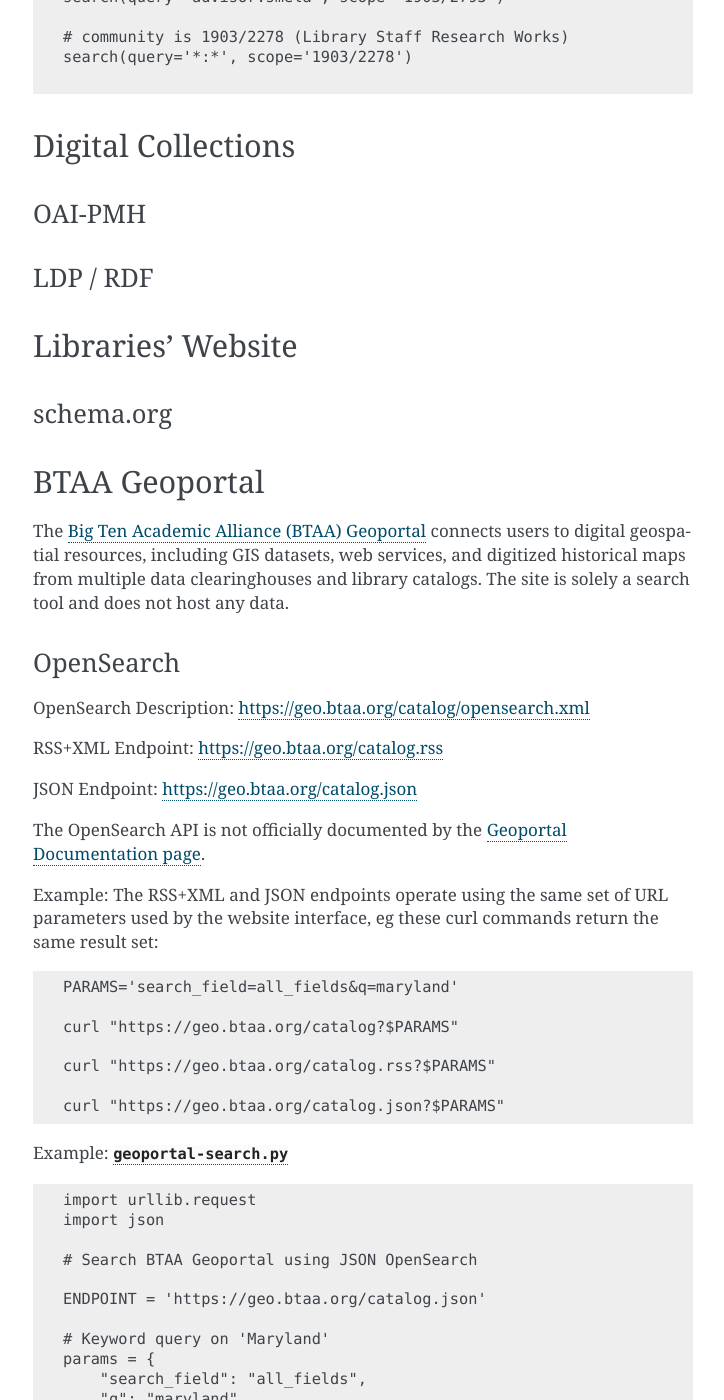
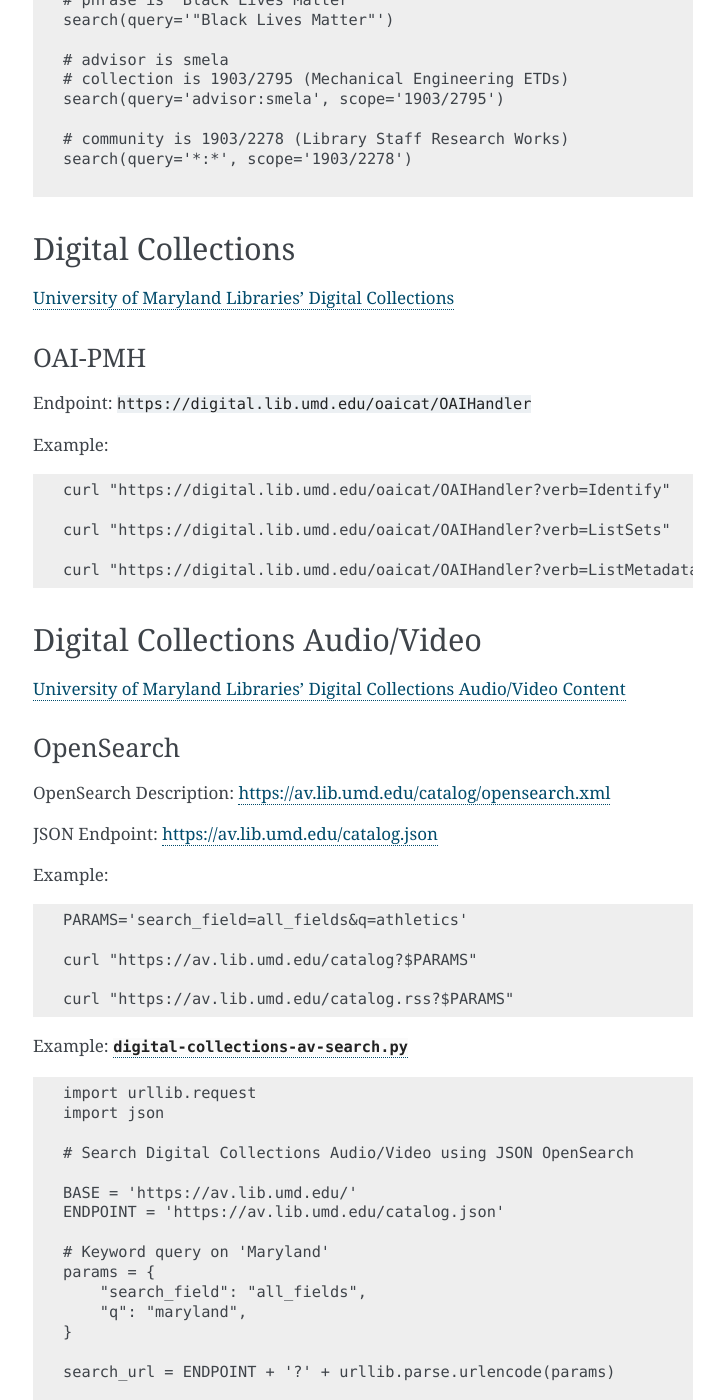
Before and after one commit to wallberg-umd/umd-lib-opendata, a Sphinx documentation site: the page built from source/services.rst, in a window 1280 px wide and 1400 px high, scrolled down 1448 px. Shown: the whole window, without its empty margins (387-1111 px from the left). Built offline with Sphinx 7.4.7, drawn with Linux system fonts in a browser that asks for light colours; some of the changed text lies outside the part shown.

Commit message:
Update documentation
* Add OAI-PMH information
* Add Digital Collections A/V (Avalon)
* Remove unused example components

```diff
--- /dev/null
+++ b/source/code/digital-collections-av-search.py
@@ -0,0 +1,29 @@
+import urllib.request
+import json
+
+# Search Digital Collections Audio/Video using JSON OpenSearch
+
+BASE = 'https://av.lib.umd.edu/'
+ENDPOINT = 'https://av.lib.umd.edu/catalog.json'
+
+# Keyword query on 'Maryland'
+params = {
+    "search_field": "all_fields",
+    "q": "maryland",
+}
+
+search_url = ENDPOINT + '?' + urllib.parse.urlencode(params)
+
+# Get search results as parsed XML
+with urllib.request.urlopen(search_url) as request:
+    response = json.loads(request.read())
+
+    # Iterate over the returned items
+    for item in response['response']['docs']:
+        link = BASE + "media_objects/" + item['id']
+
+        title = item['title_tesi']
+
+        print('----')
+        print(f'Title: {title}')
+        print(f'Link:  {link}')
--- a/source/index.rst
+++ b/source/index.rst
@@ -15,9 +15,8 @@
 .. toctree::
 
    services
+   apis
    datasets
-   apis
-   formats
 
 Indices and tables
 ==================
--- a/source/services.rst
+++ b/source/services.rst
@@ -15,12 +15,17 @@
 OAI-PMH
 -------
 
-Some example code for OAI-PMH.
+Endpoint: ``https://drum.lib.umd.edu/oai/request``
+
+Example:
 
 ::
 
-    for collection in c.get_collections()
-        print(collection.title)
+    curl "https://drum.lib.umd.edu/oai/request?verb=Identify"
+
+    curl "https://drum.lib.umd.edu/oai/request?verb=ListSets"
+
+    curl "https://drum.lib.umd.edu/oai/request?verb=ListMetadataFormats"
 
 OpenSearch
 -----------
@@ -34,17 +39,48 @@
 Digital Collections
 ===================
 
+`University of Maryland Libraries' Digital Collections <https://digital.lib.umd.edu>`_
+
 OAI-PMH
 -------
 
-LDP / RDF
----------
+Endpoint: ``https://digital.lib.umd.edu/oaicat/OAIHandler``
 
-Libraries' Website
-==================
+Example:
 
-schema.org
-----------
+::
+
+    curl "https://digital.lib.umd.edu/oaicat/OAIHandler?verb=Identify"
+
+    curl "https://digital.lib.umd.edu/oaicat/OAIHandler?verb=ListSets"
+
+    curl "https://digital.lib.umd.edu/oaicat/OAIHandler?verb=ListMetadataFormats"
+
+Digital Collections Audio/Video
+===============================
+
+`University of Maryland Libraries' Digital Collections Audio/Video Content <https://av.lib.umd.edu>`_
+
+OpenSearch
+-----------
+
+OpenSearch Description: `<https://av.lib.umd.edu/catalog/opensearch.xml>`_
+
+JSON Endpoint: `<https://av.lib.umd.edu/catalog.json>`_
+
+Example:
+
+::
+
+    PARAMS='search_field=all_fields&q=athletics'
+
+    curl "https://av.lib.umd.edu/catalog?$PARAMS"
+
+    curl "https://av.lib.umd.edu/catalog.rss?$PARAMS"
+
+Example: :download:`digital-collections-av-search.py <code/digital-collections-av-search.py>`
+
+.. literalinclude:: code/digital-collections-av-search.py
 
 BTAA Geoportal
 =======================================================
```
Also changed, not shown: source/apis.rst (+10 -9 lines), source/datasets.rst (+1 -17 lines), source/formats.rst (+0 -23 lines).
